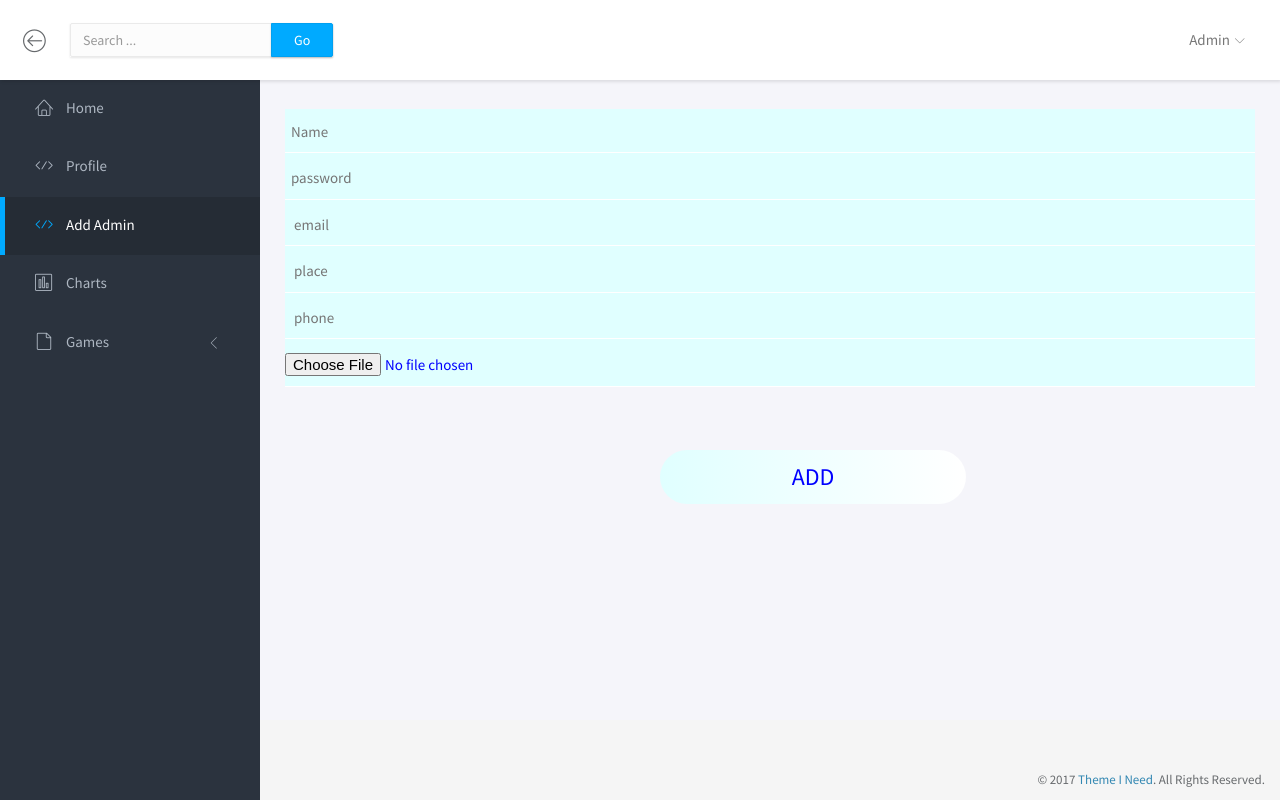
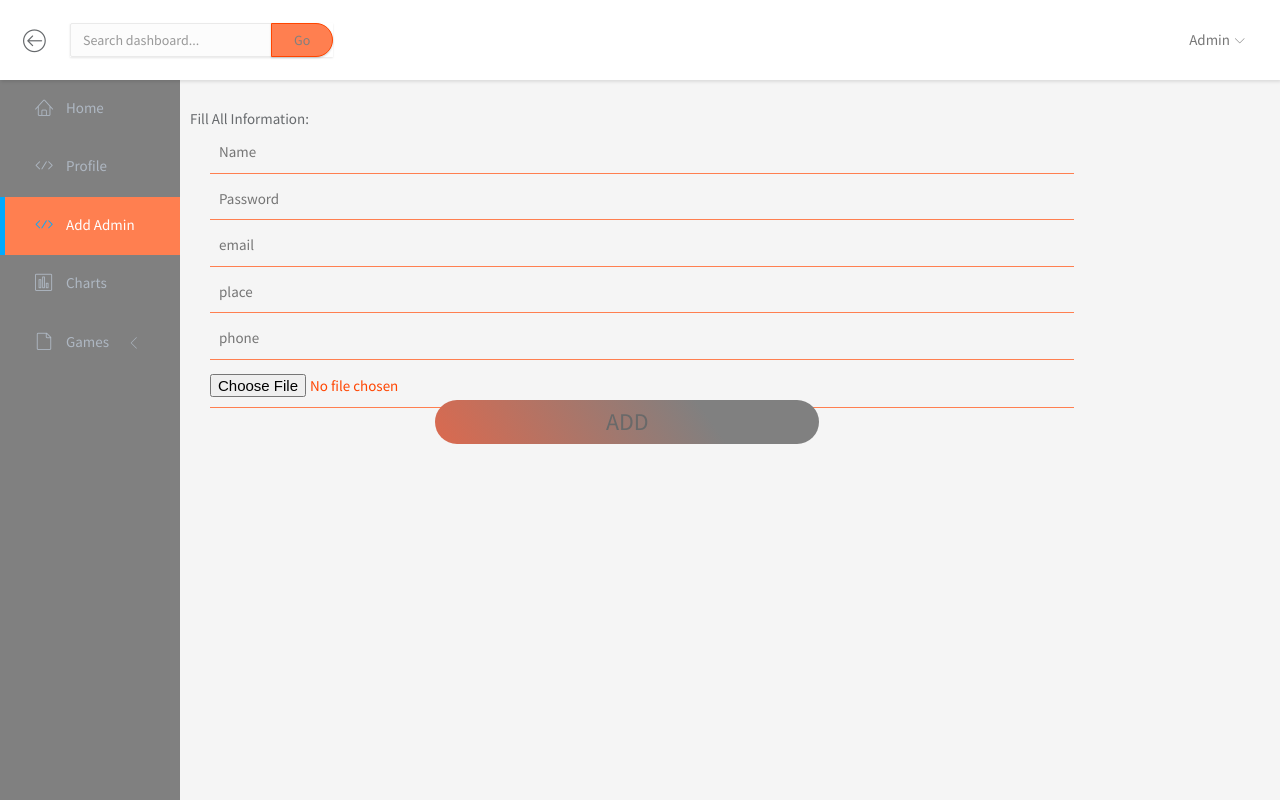
Before and after one commit to yanabesher/AdvanceProjectt, a PHP site: page /addadmin.php in a window 1280 px wide. Run offline with PHP 8.4, Linux system fonts and the light colour scheme.

Commit message:
seema edit

```diff
--- a/AdvanceProjectt-master/software/template/Chart.php
+++ b/AdvanceProjectt-master/software/template/Chart.php
@@ -350,11 +350,7 @@
     </div>
     <!-- END MAIN -->
     <div class="clearfix"></div>
-    <footer>
-        <div class="container-fluid">
-            <p class="copyright">&copy; 2017 <a href="https://www.themeineed.com" target="_blank">Theme I Need</a>. All Rights Reserved.</p>
-        </div>
-    </footer>
+
 </div>
 <!-- END WRAPPER -->
 <!-- Javascript -->
--- a/AdvanceProjectt-master/software/template/addadmin.php
+++ b/AdvanceProjectt-master/software/template/addadmin.php
@@ -1,15 +1,9 @@
-
-
 <?php
-
-
 if (isset($_POST['add']) ) {
-
     if( isset($_POST['pass'])&&isset($_POST['name'])
         &&isset($_POST['email'])
         &&isset($_POST['place'])
         && isset($_POST['phone'])){
-
         $n=$_POST['name'];
         $p=  $_POST['pass'];
         $e=$_POST['email'];
@@ -18,7 +12,6 @@ $n=$_POST['name'];
         $connect = mysqli_connect("localhost", "root", "", "advance");
 
         $file = addslashes(file_get_contents($_FILES["image1"]["tmp_name"]));
-
 
         try {
             $db = new mysqli('localhost', 'root', '', 'advance');
@@ -30,15 +23,11 @@ $n=$_POST['name'];
             $db->close();
 
 
-
-
-
         } catch (Exception $e) {
 
         }
 
     }else{
-
 
         $n=$_POST['name'];
         $p=  $_POST['pass'];
@@ -48,7 +37,6 @@ $n=$_POST['name'];
         $connect = mysqli_connect("localhost", "root", "", "advance");
 
         $file =lo_import('assets/img/apple-icon.png') ;
-
 
         try {
             $db = new mysqli('localhost', 'root', '', 'advance');
@@ -60,9 +48,6 @@ $n=$_POST['name'];
             $db->close();
 
 
-
-
-
         } catch (Exception $e) {
 
         }
@@ -70,14 +55,10 @@ $n=$_POST['name'];
 
 }
 
-
-
-
 ?><!doctype html>
 <html lang="en">
 
 <head>
-
     <meta charset="utf-8">
     <meta http-equiv="X-UA-Compatible" content="IE=edge,chrome=1">
     <meta name="viewport" content="width=device-width, initial-scale=1.0, maximum-scale=1.0, user-scalable=0">
@@ -95,6 +76,8 @@ $n=$_POST['name'];
     <!-- ICONS -->
     <link rel="apple-touch-icon" sizes="76x76" href="assets/img/apple-icon.png">
     <link rel="icon" type="image/png" sizes="96x96" href="assets/img/favicon.png">
+    <link rel="stylesheet" type="text/css" href="../style.css"> <meta name="viewport" content="initial-scale=1.0, maximum-scale=1.0, user-scalable=no"/>
+    <title>Add Admin</title>
 </head>
 <style>
     body {
@@ -110,36 +93,40 @@ $n=$_POST['name'];
         background-color: lightcyan;
     }
     .input-field{
-        width: 100%;
+        width: 80%;
         padding: 10px 0;
         margin: 2px 0;
+        margin-left: 20px;
+        margin-right: 20px;
         border-left: 0;
-        color: blue;
+        color: orangered;
         border-top: 0;
         border-right: 0;
-        border-bottom: 1px solid white;
+        border-bottom: 1px solid coral;
         outline: none;
+        overflow: hidden;
         background: transparent;}
     .submit-btn {
         width: 30%;
-        padding: 10px 30px;
+        padding: 5px 0px;
         cursor: pointer;
         display: block;
         font-size: x-large;
-        color: blue;
+        color: dimgrey;
+        background-image: linear-gradient( 235deg,  rgb(128,128,128) 29.5%, rgba(248,98,63,1) 122.5% );
+        /*background: linear-gradient(to right, #ff105f, #ffad06);*/
         margin: auto;
-        background: linear-gradient(to right, lightcyan, white);
         position: absolute;
-        top: 450px;
-        left: 400px;
+        top:400px;
+        left: 34%;
         border: 0;
         outline: none;
         border-radius: 30px;
+
     }
-    .mm{
-        position: absolute;
-        top: 10px;
-        left:300px;
+    button.submit-btn:hover{
+        box-shadow: 0 0 20px 5px gray;
+        box-shadow: 0 0 20px 7px orangered;
     }
 </style>
 <body>
@@ -152,28 +139,16 @@ font-size: x-large;
             <div class="navbar-btn">
                 <button type="button" class="btn-toggle-fullwidth"><i class="lnr lnr-arrow-left-circle"></i></button>
             </div>
-
             <form class="navbar-form navbar-left">
                 <div class="input-group">
-
-                    <form action="test4.php" method="post">
-
-
-                        </select>
-
-                        <input type="text" value="" class="form-control" name="search" placeholder="Search ...">
-
-
-                        <span class="input-group-btn"><button type="submit" class="btn btn-primary">Go</button></span>
-                    </form>
-
+                    <input type="text" value="" class="form-control" placeholder="Search dashboard...">
+                    <span class="input-group-btn"><button type="button" class="btn btn-primary">Go</button></span>
                 </div>
             </form>
 
             <div id="navbar-menu">
                 <ul class="nav navbar-nav navbar-right">
                     <li class="dropdown">
-
 
                     </li>
 
@@ -187,9 +162,7 @@ font-size: x-large;
                             <li><a href="logout.php"><i class="lnr lnr-exit"></i> <span>Logout</span></a></li>
                         </ul>
                     </li>
-                    <!-- <li>
-                        <a class="update-pro" href="https://www.themeineed.com/downloads/klorofil-pro-bootstrap-admin-dashboard-template/?utm_source=klorofil&utm_medium=template&utm_campaign=KlorofilPro" title="Upgrade to Pro" target="_blank"><i class="fa fa-rocket"></i> <span>UPGRADE TO PRO</span></a>
-                    </li> -->
+
                 </ul>
             </div>
         </div>
@@ -231,76 +204,42 @@ font-size: x-large;
             </nav>
         </div>
     </div>
-    <!-- END LEFT SIDEBAR -->
-    <!-- MAIN -->
+    <!--     END LEFT SIDEBAR-->
+    <!--     MAIN-->
     <div class="main">
-        <!-- MAIN CONTENT -->
+        <!--         MAIN CONTENT-->
+
         <div class="main-content">
-            <div class="container-fluid">
+            <div class="content">
+                <!--                                            <h2 style="margin-right: 30%;margin-top: 2%">Add New Admin</h2>-->
+                <div class="content2" style="height: 60%">
+                    <div class="max">Fill All Information:</div>
 
-                <div class="row">
-                    <div class="col-md-6">
+                    <div >
 
+                        <form  action="addadmin.php" class="input-group" method="post" enctype="multipart/form-data">
                     </div>
-                    <div class="col-md-6">
+
+                    <input type="text" class="input-field" placeholder="   Name" name="name" required>
+                    <input type="password" class="input-field" placeholder="   Password" name="pass" required>
+                    <input type="text" class="input-field" placeholder="   email" name="email" required>
+                    <input type="text" class="input-field" placeholder="   place" name="place" required>
+                    <input type="text" class="input-field" placeholder="   phone" name="phone" required>
+                    <input type="file" class="input-field" name="image1"  id="image1">
+                    <button type="submit" name="add" class="submit-btn" value="Submit">ADD</button>
+
+                    </form>
+
+                </div> </div>
+
 
         </div>
     </div>
-                <div  class="col1">
-                    <div >
-                        <form  action="addadmin.php" class="input-group" method="post" enctype="multipart/form-data">
-
-
-
+    <!--        END MAIN CONTENT-->
 </div>
 
-                    <input type="text" class="input-field" placeholder="  Name" name="name" required>
-                    <input type="password" class="input-field" placeholder="  password" name="pass" required>
-                    <input type="text" class="input-field" placeholder="   email" name="email" required>
+<!-- END MAIN -->
 
-                    <input type="text" class="input-field" placeholder="   place" name="place" required>
-                    <input type="text" class="input-field" placeholder="   phone" name="phone" required>
-
-                    <input type="file" class="input-field" name="image1"  id="image1">
-
-
-                    <button type="submit" name="add"  class="submit-btn">ADD</button>
-
-
-
-
-
-
-                    </form>
-
-                    </div>
-                    <div class="col-md-5">
-
-                    </div>
-                </div>
-                <div class="row">
-                    <div class="col-md-4">
-
-                    </div>
-                    <div class="col-md-4">
-
-                    </div>
-                    <div class="col-md-4">
-
-                    </div>
-                </div>
-            </div>
-        </div>
-        <!-- END MAIN CONTENT -->
-    </div>
-    <!-- END MAIN -->
-    <div class="clearfix"></div>
-    <footer>
-        <div class="container-fluid">
-            <p class="copyright">&copy; 2017 <a href="https://www.themeineed.com" target="_blank">Theme I Need</a>. All Rights Reserved.</p>
-        </div>
-    </footer>
-</div>
 <!-- END WRAPPER -->
 <!-- Javascript -->
 <script src="assets/vendor/jquery/jquery.min.js"></script>
@@ -429,4 +368,5 @@ font-size: x-large;
 </script>
 </body>
 
+
 </html>
--- a/AdvanceProjectt-master/software/template/assets/css/main.css
+++ b/AdvanceProjectt-master/software/template/assets/css/main.css
@@ -26,9 +26,9 @@ body {
   color: #676a6d; }
 
 a {
-  color: #3287B2; }
+  color: orangered; }
 a:hover, a:focus {
-    color: #3b98c8;
+  color: orangered;
   text-decoration: none; }
 
 th {
@@ -39,17 +39,6 @@ th {
   margin-bottom: 30px;
   font-weight: 300; }
 
-footer {
-  position: absolute;
-  bottom: 0;
-  right: 0;
-  padding-top: 15px;
-  padding-bottom: 10px; }
-
-.copyright {
-  margin-bottom: 0;
-  text-align: right;
-  font-size: 13px; }
 @media screen and (max-width: 767px) {
   .copyright {
     text-align: center;
@@ -64,12 +53,13 @@ footer {
   -ms-transition: all 0.3s ease-in-out;
   -o-transition: all 0.3s ease-in-out;
   transition: all 0.3s ease-in-out;
-  width: 260px;
+  width: 180px;
   height: 100%;
   float: left;
-  background-color: #2B333E;
+  background-color: gray;
   position: fixed;
-  left: 0; }
+  left: 0;
+}
 
 #wrapper .main {
   -webkit-transition: all 0.3s ease-in-out;
@@ -77,11 +67,13 @@ footer {
   -ms-transition: all 0.3s ease-in-out;
   -o-transition: all 0.3s ease-in-out;
   transition: all 0.3s ease-in-out;
-  width: calc(100% - 260px);
+  width: calc(100% - 180px);
   left: 0;
-  position: relative;
+  margin-left: 30%;
+  position: center;
   float: right;
-  background-color: #f5f5fa; }
+
+}
 
 #wrapper #sidebar-nav,
 #wrapper .main {
@@ -450,9 +446,10 @@ ul.list-justify > li {
   box-shadow: 0px 1px 2px 0 rgba(0, 0, 0, 0.1);
   -webkit-border-radius: 2px;
   -moz-border-radius: 2px;
-  border-radius: 2px;
+  border-radius:2px;
   border-color: #eaeaea;
-  background-color: #fcfcfc; }
+  background-color: #fcfcfc;
+  color: coral;}
 .form-control:focus {
   -moz-box-shadow: 0px 1px 2px 0 rgba(0, 0, 0, 0.1);
   -webkit-box-shadow: 0px 1px 2px 0 rgba(0, 0, 0, 0.1);
@@ -588,11 +585,14 @@ ul.list-justify > li {
   padding: 5px 14px; }
 
 .btn-primary {
-  background-color: #00AAFF;
-  border-color: #00a0f0; }
+  background-color: coral;
+  border-color: orangered;color: gray;
+  border-radius: 30px;}
 .btn-primary:hover, .btn-primary:focus {
-    background-color: #00a0f0;
-    border-color: #00a0f0; }
+  background-color: gray;
+  border-color: darkgray;
+  border-radius: 30px;
+  color: coral}
 
 .btn-warning {
   background-color: #e4cb10;
```
Also changed, not shown: other parts of AdvanceProjectt-master/software/template/assets/css/main.css (+15 -11 lines), AdvanceProjectt-master/software/style.css (added, +108 -0 lines), AdvanceProjectt-master/software/template/loginadmin.php (+151 -39 lines), AdvanceProjectt-master/software/template/assets/img/prof.jpeg (added). Lines whose indentation alone changed are shown as unchanged.
